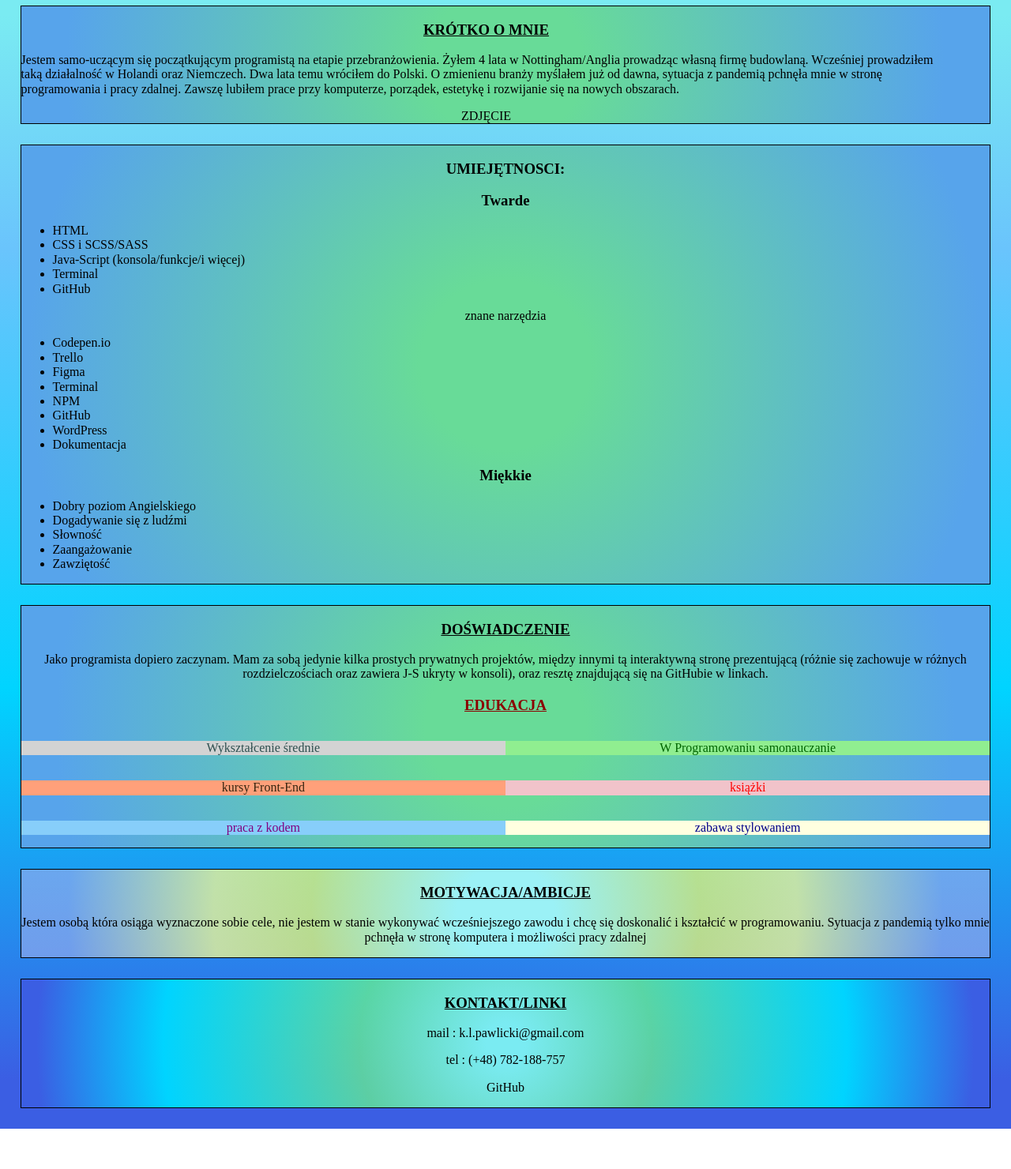
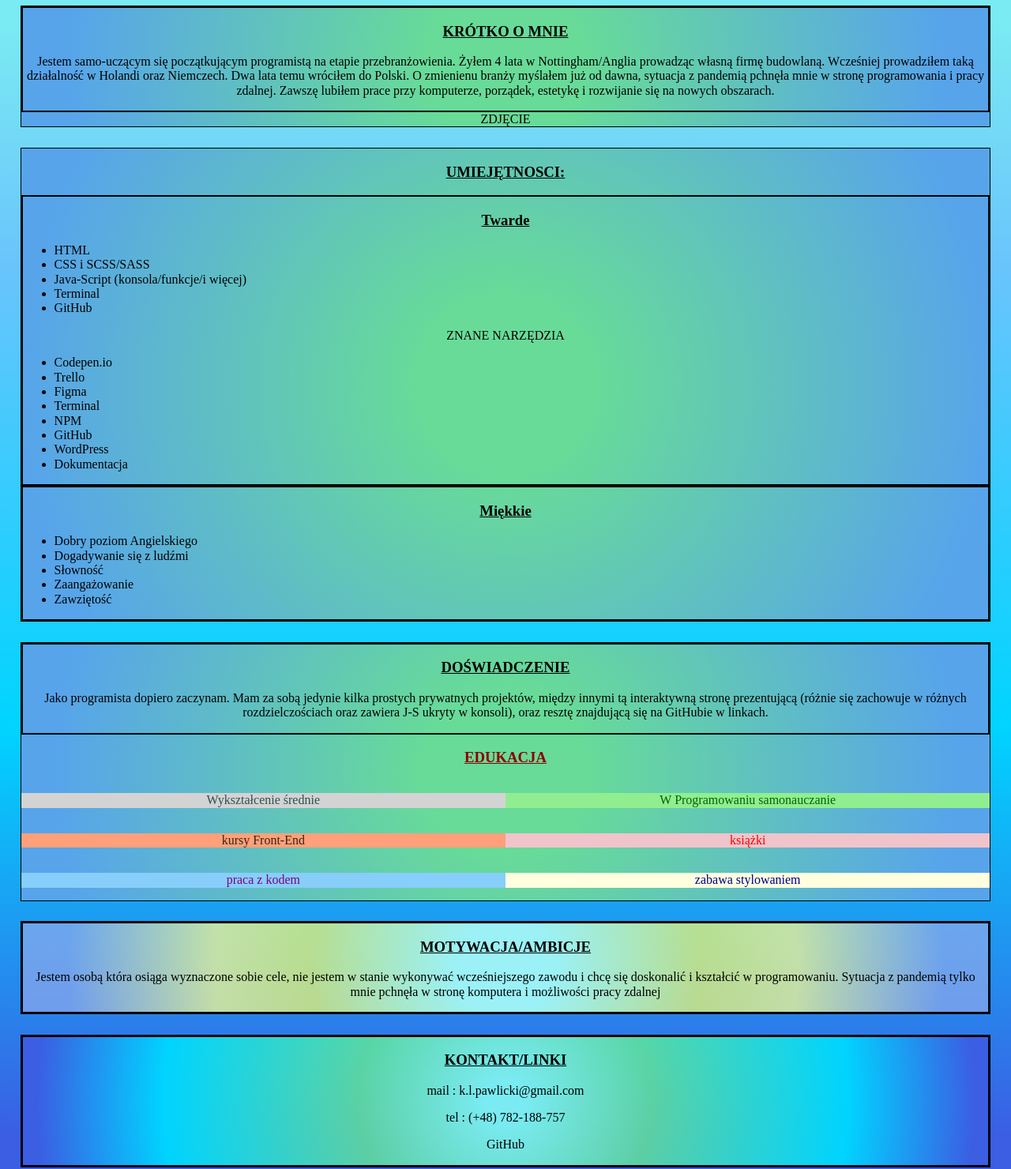
Before and after one commit to kamil-pawlicki/CV, a plain HTML site: page index.html in a window 1280 px wide. Shown: the part 120-1600 px from the top of the page at 79% size. Before the commit the page ends 1549 px from the top, so only its background shows below. Drawn offline with nearby package versions, Linux system fonts and the light colour scheme.

Commit message:
styles-clear up mess.

```diff
--- a/index.html
+++ b/index.html
@@ -27,10 +27,10 @@
 
             </header>
             <section class="about">
-                <div class="about__article">
-                    <article >
-                        <h3 class="about__title">KRÓTKO O MNIE</h3>
-                        <p class="about__paragraph">Jestem samo-uczącym się początkującym programistą na etapie przebranżowienia. Żyłem 4 lata w Nottingham/Anglia prowadząc własną firmę budowlaną.
+                <div>
+                    <article class="article">
+                        <h3 class="article__title">KRÓTKO O MNIE</h3>
+                        <p class="article__paragraph">Jestem samo-uczącym się początkującym programistą na etapie przebranżowienia. Żyłem 4 lata w Nottingham/Anglia prowadząc własną firmę budowlaną.
                             Wcześniej prowadziłem taką działalność w Holandi oraz Niemczech. Dwa lata temu wróciłem do Polski.
                             O zmienienu branży myślałem już od dawna, sytuacja z pandemią pchnęła mnie w stronę programowania i pracy zdalnej.
                             Zawszę lubiłem prace przy komputerze, porządek, estetykę i rozwijanie się na nowych obszarach.
@@ -40,8 +40,8 @@
                     </div>
 
 
-                <div class="about__article"> ZDJĘCIE</div>
-            </div>
+                <div class="photo"> ZDJĘCIE</div>
+
             </section>
 
 
@@ -60,8 +60,8 @@
                                 <li>GitHub</li>
                             </ul>
                         </p>
-                        <p class="article__paragraph">
-                            znane narzędzia
+                        <p class="article__paragraph--tools">
+                            ZNANE  NARZĘDZIA
                             <ul> <li>Codepen.io</li>
                                 <li>Trello</li>
                                 <li>Figma</li>
@@ -91,9 +91,9 @@
 
             <section class="experience">
                 <div >
-                    <article class="experience__article">
-                        <h3 class="experience__title">DOŚWIADCZENIE</h3>
-                        <p class="experience__paragraph">Jako programista dopiero zaczynam.
+                    <article class="article">
+                        <h3 class="article__title">DOŚWIADCZENIE</h3>
+                        <p class="article__paragraph">Jako programista dopiero zaczynam.
                             Mam za sobą jedynie kilka prostych prywatnych projektów,
                             między innymi tą interaktywną stronę prezentującą
                             (różnie się zachowuje w różnych rozdzielczościach oraz zawiera J-S ukryty w konsoli),
@@ -117,9 +117,9 @@
                 </section>
                 <section class="motivation">
                 <div>
-                    <article class="motivation__article">
-                        <h3 class="motivation__title">MOTYWACJA/AMBICJE</h3>
-                        <p class="motivation__paragraph">Jestem osobą która osiąga wyznaczone sobie cele, nie jestem w stanie wykonywać wcześniejszego zawodu i chcę się doskonalić i kształcić w programowaniu. Sytuacja z pandemią tylko mnie pchnęła w stronę komputera i możliwości pracy zdalnej
+                    <article class="article">
+                        <h3 class="article__title">MOTYWACJA/AMBICJE</h3>
+                        <p class="article__paragraph">Jestem osobą która osiąga wyznaczone sobie cele, nie jestem w stanie wykonywać wcześniejszego zawodu i chcę się doskonalić i kształcić w programowaniu. Sytuacja z pandemią tylko mnie pchnęła w stronę komputera i możliwości pracy zdalnej
 
                         </p>
                     </article>
@@ -129,17 +129,21 @@
             <section class="contact">
 
 
-                        <h3 class="contact__title">KONTAKT/LINKI</h3>
+
                         <div>
-                            <p class="mail">
+                            <article class="article">
+                                <h3 class="article__title">KONTAKT/LINKI</h3>
+
+                            <p class="article__paragraph--mail">
                                 mail : k.l.pawlicki@gmail.com
                             </p>
-                            <p class="phone">
+                            <p class="article__paragraph--phone">
                                 tel : (+48) 782-188-757
                             </p>
-                            <p class="github">
+                            <p class="article__paragraph--github">
                                 GitHub
                             </p>
+                        </article>
                         </div>
 
 
--- a/style.css
+++ b/style.css
@@ -6,6 +6,13 @@ html {
 *:after {
   box-sizing: inherit;
 }
+.main {
+  margin: auto;
+  margin-top: 70px;
+  box-sizing: border-box;
+  max-width: 1000px;
+}
+
 .body {
     background: rgb(122,235,242);
     background: linear-gradient(180deg,
@@ -39,12 +46,6 @@ nav a {
 
 }
 
-.main {
-    margin: auto;
-    margin-top: 70px;
-    box-sizing: border-box;
-    max-width: 1000px;
-  }
 
 .h1 {
 text-align: center;
@@ -54,37 +55,39 @@ text-align: center;
 text-decoration: underline;
 }
 
-.about {
 
 
-overflow: auto;
-margin: 2%;
-border: 1px solid;
-background: rgb(104,219,152);
-background: radial-gradient(circle,
- rgba(104,219,152,1) 16%,
-  rgba(87,164,235,1) 90%);
+.article {
+  border: 2px solid black;
 }
 
-.about__article {
-  display: block;
-  width: 96%;
-
- }
- .about__title {
+.article__title {
   text-decoration: underline;
+  color: black;
 }
 
+.article__paragraph {
 
+}
+.article__paragraph--tools {
 
-
-.about__paragraph {
-text-align: left;
 }
 
 ul {
     text-align: left;
 }
+
+.about {
+
+
+  overflow: auto;
+  margin: 2%;
+  border: 1px solid;
+  background: rgb(104,219,152);
+  background: radial-gradient(circle,
+   rgba(104,219,152,1) 16%,
+    rgba(87,164,235,1) 90%);
+  }
 
 .skills {
 
@@ -105,13 +108,7 @@ background: radial-gradient(circle,
  rgba(104,219,152,1) 16%,
   rgba(87,164,235,1) 90%);
 }
-.experience__article{
-  text-align: center;
-}
-.experience__title {
-  text-decoration: underline;
 
-}
 
 .grid {
   text-align: center;
@@ -168,14 +165,6 @@ background: radial-gradient(circle,
 }
 
 
-.motivation__title {
-  text-decoration: underline;
-  text-align: center;
-}
-.motivation__paragraph {
-  text-align: center;
-}
-
 .contact {
     margin: 2%;
     border: 1px solid;
```
Also changed, not shown: english.html (+9 -9 lines).
